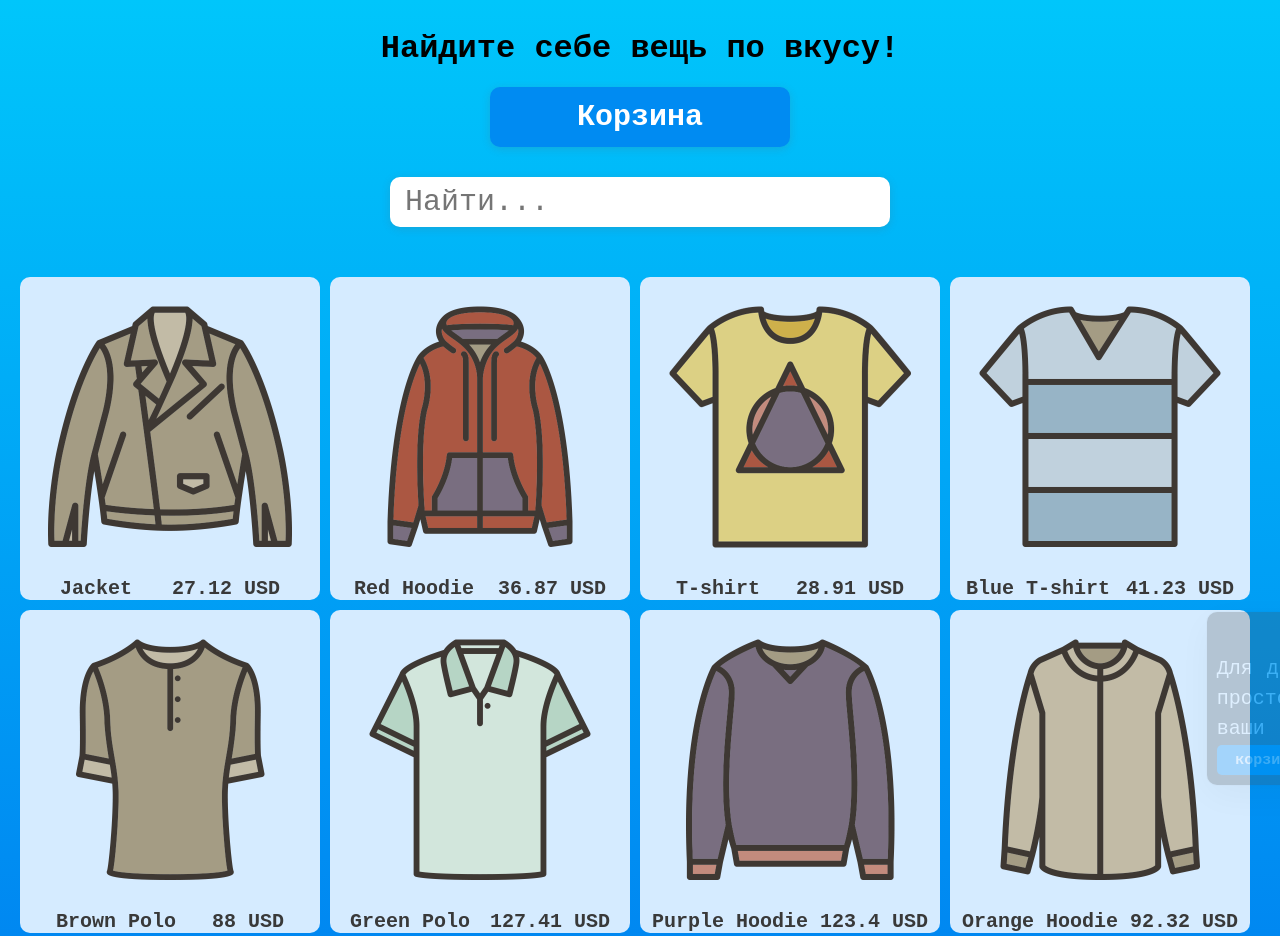
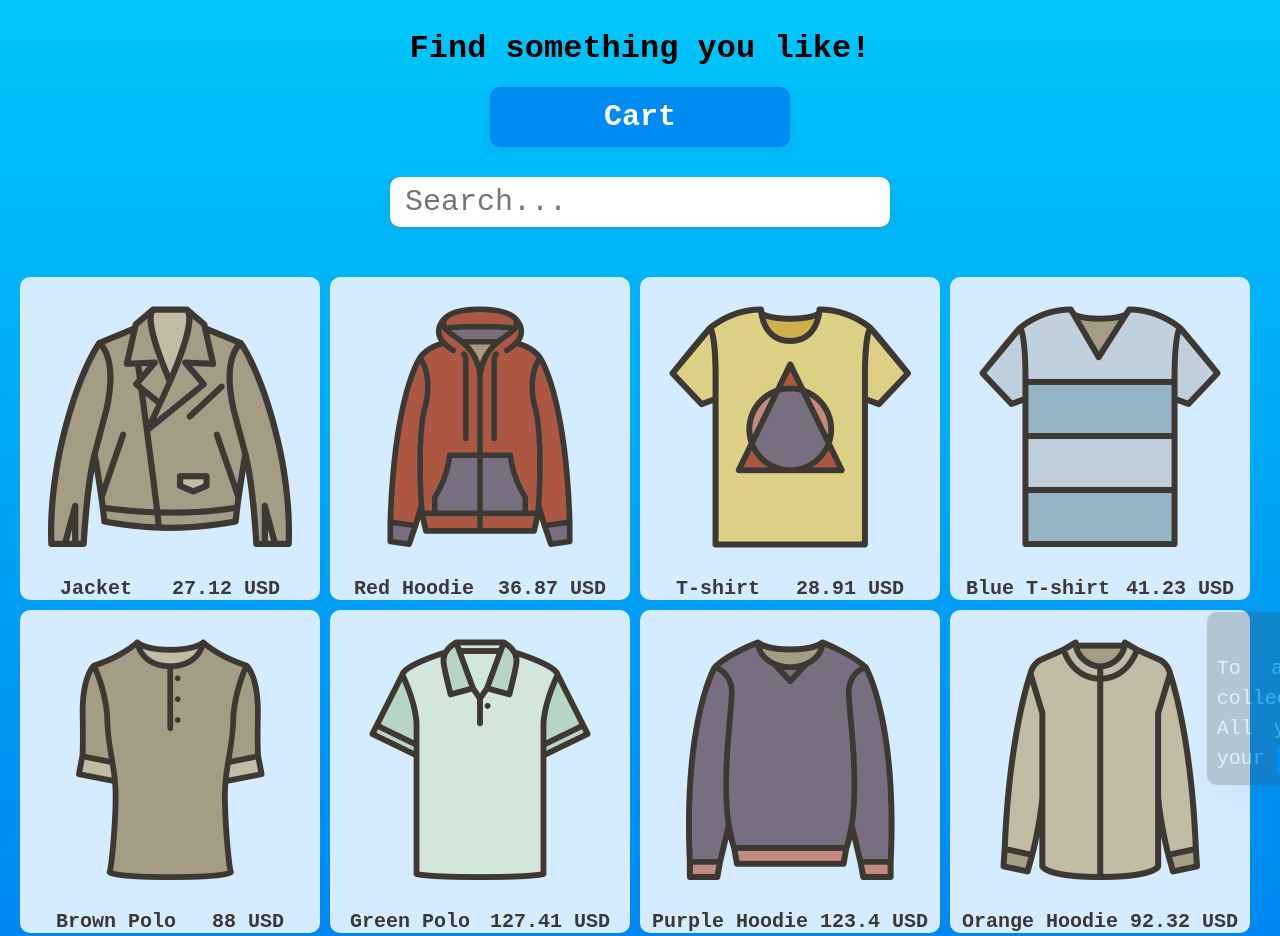
Before and after one commit to MatweyZhukov/Clothes-Shop, a website built with webpack: page index.html in a window 1280 px wide. Shown: the top 936 px of the page. Built offline with nearby package versions, Linux system fonts and the light colour scheme; data requests are answered from the project's data file.

Commit message:
Add files via upload

```diff
--- a/index.html
+++ b/index.html
@@ -17,11 +17,11 @@
 	<main>
 		<div class="main_left">
 			<h1>
-				Найдите себе вещь по вкусу!
+				Find something you like!
 			</h1>
-			<button data-open class="open">Корзина</button>
+			<button data-open class="open">Cart</button>
 
-			<input placeholder="Найти..." type="text" class="search">
+			<input placeholder="Search..." type="text" class="search">
 		</div>
 
 		<div class="main_right">
@@ -31,7 +31,7 @@
 		</div>
 
 		<div class="cart">
-			<h1 class="cart_title">Ваша корзина пуста!</h1>
+			<h1 class="cart_title">Your shopping cart is empty!</h1>
 			<div class="cart_content">
 				<div class="cart_block-close">
 					<button class="close">
@@ -52,8 +52,8 @@
 				</div>
 				<div class="modal_text">
 					<p>
-						Для добавления товара в козрину просто нажмите на него! Все ваши товары хранятся в вашей
-						<button class="open_modal">корзине</button>.
+						To add a product to your collection, just click on it! All your goods are stored in your
+						<button class="open_modal">cart</button>.
 					</p>
 				</div>
 			</div>
```
Also changed, not shown: js/functions/hideElems.js (line endings or trailing spaces), js/functions/openCart.js (line endings or trailing spaces), js/functions/shakeAnimation.js (line endings or trailing spaces), js/functions/showElems.js (line endings or trailing spaces), js/main.js (line endings or trailing spaces), js/modules/cart.js (line endings or trailing spaces), js/modules/filter.js (line endings or trailing spaces), js/modules/modal.js (line endings or trailing spaces), js/modules/products.js (line endings or trailing spaces), js/services/services.js (line endings or trailing spaces), styles/cart.css (line endings or trailing spaces), styles/left.css (line endings or trailing spaces), styles/main.css (line endings or trailing spaces), styles/modal.css (line endings or trailing spaces), 1 more files.
